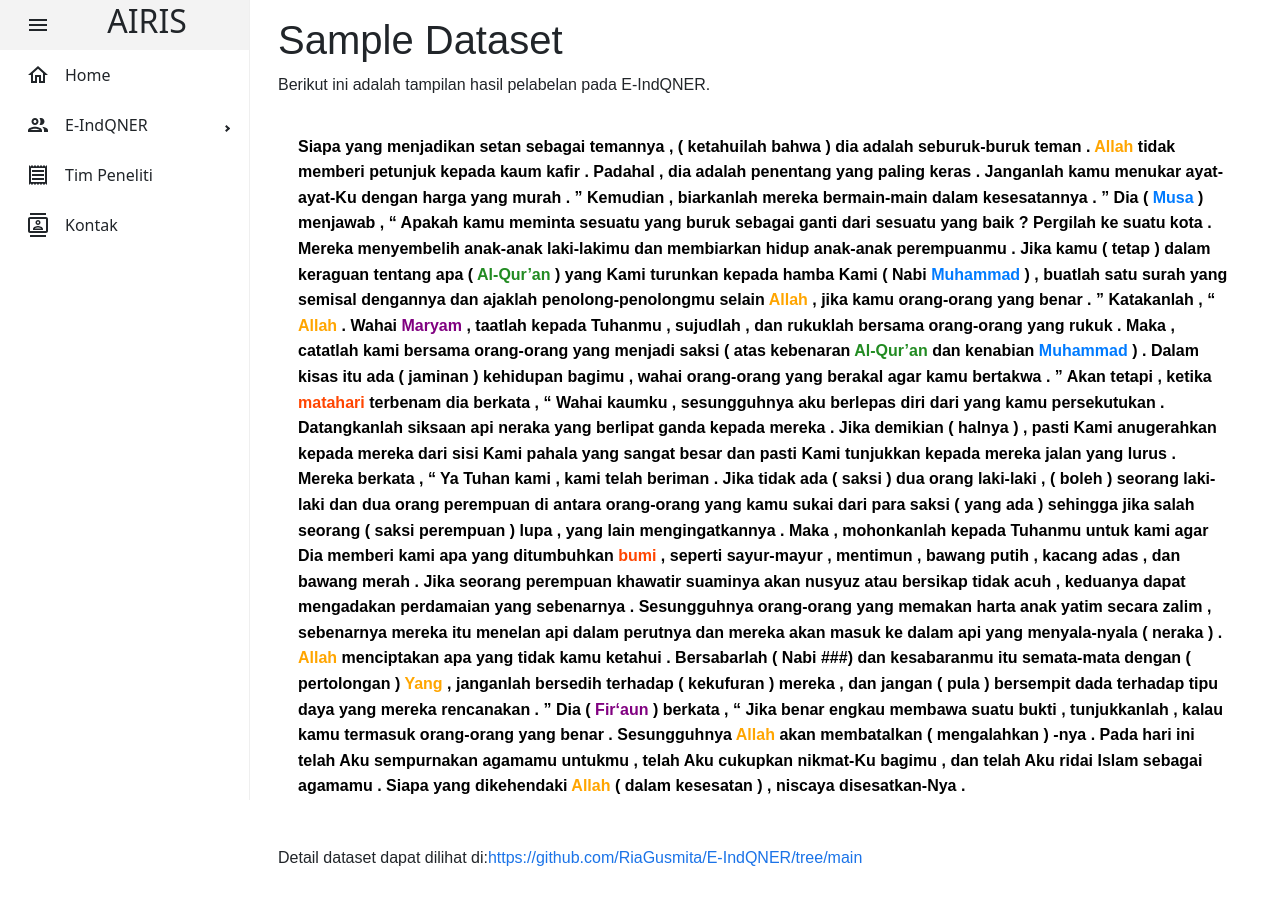
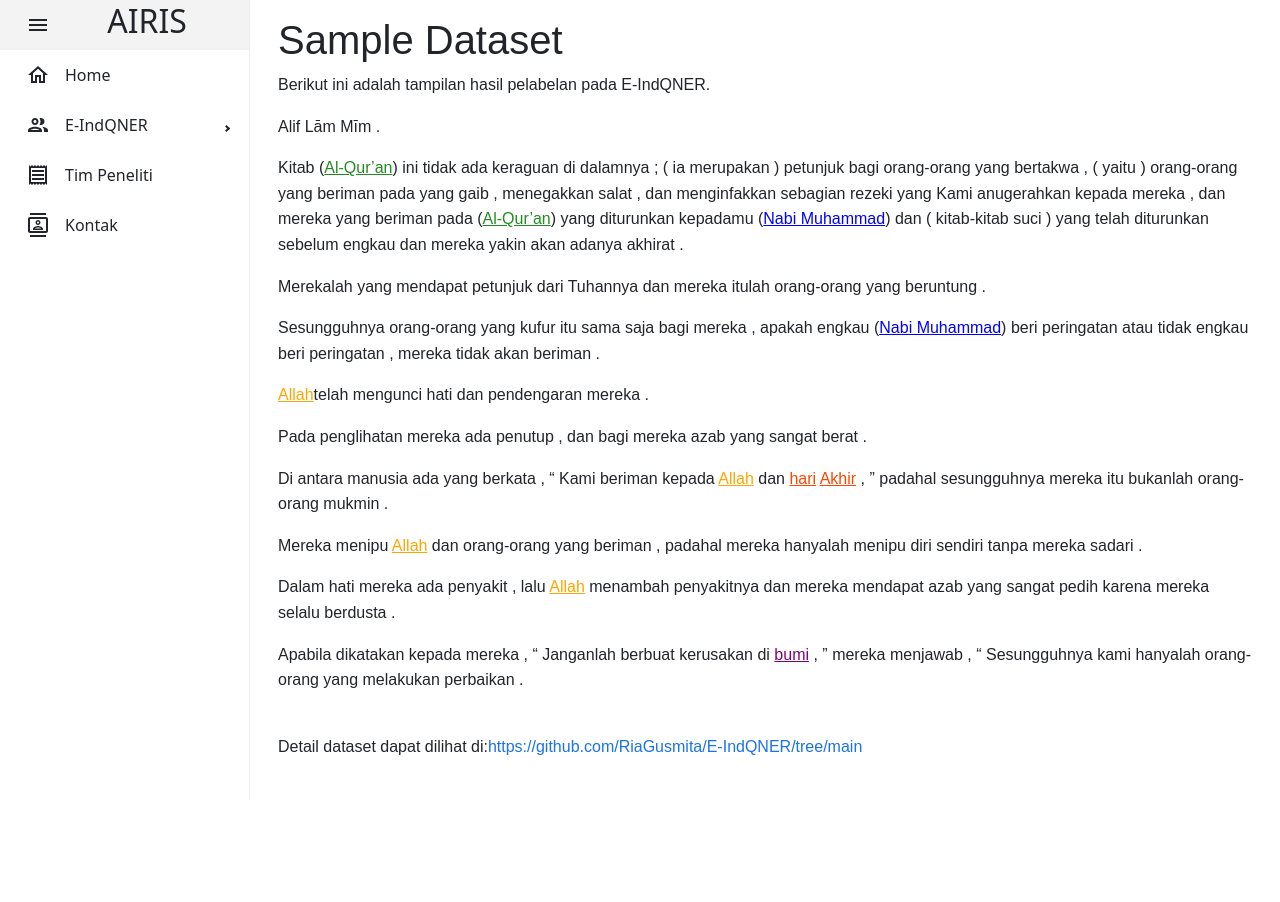
Before and after one commit to DMS473/nlptes, a React (Create React App) app: page /dataset in a window 1280 px wide. After the commit the page ends 800 px from the top, so only its background shows below. Built offline with nearby package versions, Linux system fonts and the light colour scheme.

Commit message:
eselesai2

```diff
--- a/src/components/Konsep/DatasetDescription.js
+++ b/src/components/Konsep/DatasetDescription.js
@@ -3,11 +3,17 @@ import React, { useState, useEffect } from 'react';
 import { Container } from 'react-bootstrap';
 import textData from '../../data/textData.json'
 import textData2 from '../../data/datasettes2.json'
-
+import { OverlayTrigger, Tooltip } from 'react-bootstrap';
 
 const DatasetDescription = () => {
     // const [data, setData] = useState([]);
     const [textSegments, setTextSegments] = useState([]);
+
+    const renderTooltip = (props, text) => (
+        <Tooltip id="button-tooltip" {...props}>
+            {text}
+        </Tooltip>
+    );
 
     useEffect(() => {
         // Memecah data teks menjadi segmen-segmen terpisah
@@ -16,7 +22,7 @@ const DatasetDescription = () => {
     }, []);
 
     const getTagColor = (tag) => {
-        switch(tag) {
+        switch (tag) {
             case 'Allah':
                 return '#FFA500'; // Oranye
             case 'Messenger':
@@ -28,7 +34,7 @@ const DatasetDescription = () => {
             case 'AstronomicalBody':
                 return '#FF4500'; // Oranye-merah
             default:
-            return '#000000'; // Hitam
+            // return '#000000'; // Hitam
         }
     };
 
@@ -39,19 +45,153 @@ const DatasetDescription = () => {
                 <h1>Sample Dataset</h1>
                 <p>Berikut ini adalah tampilan hasil pelabelan pada E-IndQNER.</p>
 
+
+                {/* tes4 */}
+                <div className="dataset-content">
+                    <p>
+                        Alif Lām Mīm .
+                    </p>
+                    <p>
+                        Kitab (
+                        <OverlayTrigger
+                            placement="top"
+                            delay={{ show: 250, hide: 400 }}
+                            overlay={(props) => renderTooltip(props, "HolyBook")}
+                        >
+                            <span className="highlighted-text" style={{ color: "#228B22" }}>
+                                Al-Qur’an
+                            </span>
+                        </OverlayTrigger>
+                        ) ini tidak ada keraguan di dalamnya ; ( ia merupakan ) petunjuk bagi orang-orang yang bertakwa , ( yaitu ) orang-orang yang beriman pada yang gaib , menegakkan salat , dan menginfakkan sebagian rezeki yang Kami anugerahkan kepada mereka , dan mereka yang beriman pada (
+                        <OverlayTrigger
+                            placement="top"
+                            delay={{ show: 250, hide: 400 }}
+                            overlay={(props) => renderTooltip(props, "HolyBook")}
+                        >
+                            <span className="highlighted-text" style={{ color: "#228B22" }}>
+                                Al-Qur’an
+                            </span>
+                        </OverlayTrigger>
+                        ) yang diturunkan kepadamu (
+                        <OverlayTrigger
+                            placement="top"
+                            delay={{ show: 250, hide: 400 }}
+                            overlay={(props) => renderTooltip(props, "Messenger")}
+                        >
+                            <span className="highlighted-text" style={{ color: "blue" }}>
+                                Nabi Muhammad
+                            </span>
+                        </OverlayTrigger>
+                        ) dan ( kitab-kitab suci ) yang telah diturunkan sebelum engkau dan mereka yakin akan adanya akhirat .
+                    </p>
+                    <p>
+                        Merekalah yang mendapat petunjuk dari Tuhannya dan mereka itulah orang-orang yang beruntung .
+                    </p>
+                    <p>
+                        Sesungguhnya orang-orang yang kufur itu sama saja bagi mereka , apakah engkau (
+                        <OverlayTrigger
+                            placement="top"
+                            delay={{ show: 250, hide: 400 }}
+                            overlay={(props) => renderTooltip(props, "Messenger")}
+                        >
+                            <span className="highlighted-text" style={{ color: "blue" }}>
+                                Nabi Muhammad
+                            </span>
+                        </OverlayTrigger>
+                        ) beri peringatan atau tidak engkau beri peringatan , mereka tidak akan beriman .
+                    </p>
+                    <p>
+                        <OverlayTrigger
+                            placement="top"
+                            delay={{ show: 250, hide: 400 }}
+                            overlay={(props) => renderTooltip(props, "Allah")}
+                        >
+                            <span className="highlighted-text" style={{ color: "#FFA500" }}>
+                                Allah
+                            </span>
+                        </OverlayTrigger>
+                        telah mengunci hati dan pendengaran mereka .
+                    </p>
+                    <p>
+                        Pada penglihatan mereka ada penutup , dan bagi mereka azab yang sangat berat .
+                    </p>
+                    <p>
+                        Di antara manusia ada yang berkata , “ Kami beriman kepada <OverlayTrigger
+                            placement="top"
+                            delay={{ show: 250, hide: 400 }}
+                            overlay={(props) => renderTooltip(props, "Allah")}
+                        >
+                            <span className="highlighted-text" style={{ color: "#FFA500" }}>
+                                Allah
+                            </span>
+                        </OverlayTrigger> dan <OverlayTrigger
+                            placement="top"
+                            delay={{ show: 250, hide: 400 }}
+                            overlay={(props) => renderTooltip(props, "Event")}
+                        >
+                            <span className="highlighted-text" style={{ color: "#FF4500" }}>
+                                hari
+                            </span>
+                        </OverlayTrigger> <OverlayTrigger
+                            placement="top"
+                            delay={{ show: 250, hide: 400 }}
+                            overlay={(props) => renderTooltip(props, "Event")}
+                        >
+                            <span className="highlighted-text" style={{ color: "#FF4500" }}>
+                                Akhir
+                            </span>
+                        </OverlayTrigger> , ” padahal sesungguhnya mereka itu bukanlah orang-orang mukmin .
+                    </p>
+                    <p>
+                        Mereka menipu <OverlayTrigger
+                            placement="top"
+                            delay={{ show: 250, hide: 400 }}
+                            overlay={(props) => renderTooltip(props, "Allah")}
+                        >
+                            <span className="highlighted-text" style={{ color: "#FFA500" }}>
+                                Allah
+                            </span>
+                        </OverlayTrigger> dan orang-orang yang beriman , padahal mereka hanyalah menipu diri sendiri tanpa mereka sadari .
+                    </p>
+                    <p>
+                        Dalam hati mereka ada penyakit , lalu <OverlayTrigger
+                            placement="top"
+                            delay={{ show: 250, hide: 400 }}
+                            overlay={(props) => renderTooltip(props, "Allah")}
+                        >
+                            <span className="highlighted-text" style={{ color: "#FFA500" }}>
+                                Allah
+                            </span>
+                        </OverlayTrigger> menambah penyakitnya dan mereka mendapat azab yang sangat pedih karena mereka selalu berdusta .
+                    </p>
+                    <p>
+                        Apabila dikatakan kepada mereka , “ Janganlah berbuat kerusakan di <OverlayTrigger
+                            placement="top"
+                            delay={{ show: 250, hide: 400 }}
+                            overlay={(props) => renderTooltip(props, "AstronomicalBody")}
+                        >
+                            <span className="highlighted-text" style={{ color: "#800080" }}>
+                                bumi
+                            </span>
+                        </OverlayTrigger> , ” mereka menjawab , “ Sesungguhnya kami hanyalah orang-orang yang melakukan perbaikan .
+                    </p>
+
+                </div>
+
+
                 {/* tes3 */}
-                <div style={{ padding: '20px', lineHeight: '1.6' }}>
+                {/* <div style={{ padding: '20px', lineHeight: '1.6' }}>
                     {textSegments.map((segment, index) => {
                         const [word, tag] = segment.split('/');
                         const tagColor = getTagColor(tag);
 
                         return (
-                            <span key={index} style={{ color: tagColor, fontWeight: tag ? 'bold' : 'normal' }}>
+                            <span key={index} style={{ color: tagColor }}>
                                 {word}{' '}
                             </span>
                         );
                     })}
-                </div>
+                </div> */}
 
 
                 {/* tes2 */}
--- a/src/index.css
+++ b/src/index.css
@@ -41,6 +41,11 @@ code {
   color: #fff; /* Warna teks putih */
 }
 
+.highlighted-text {
+  cursor: pointer;
+  text-decoration: underline;
+}
+
 .highlight-blue {
   background-color: #1E90FF; /* Warna biru */
   padding: 2px 4px;
```
Lines whose indentation alone changed are shown as unchanged.
